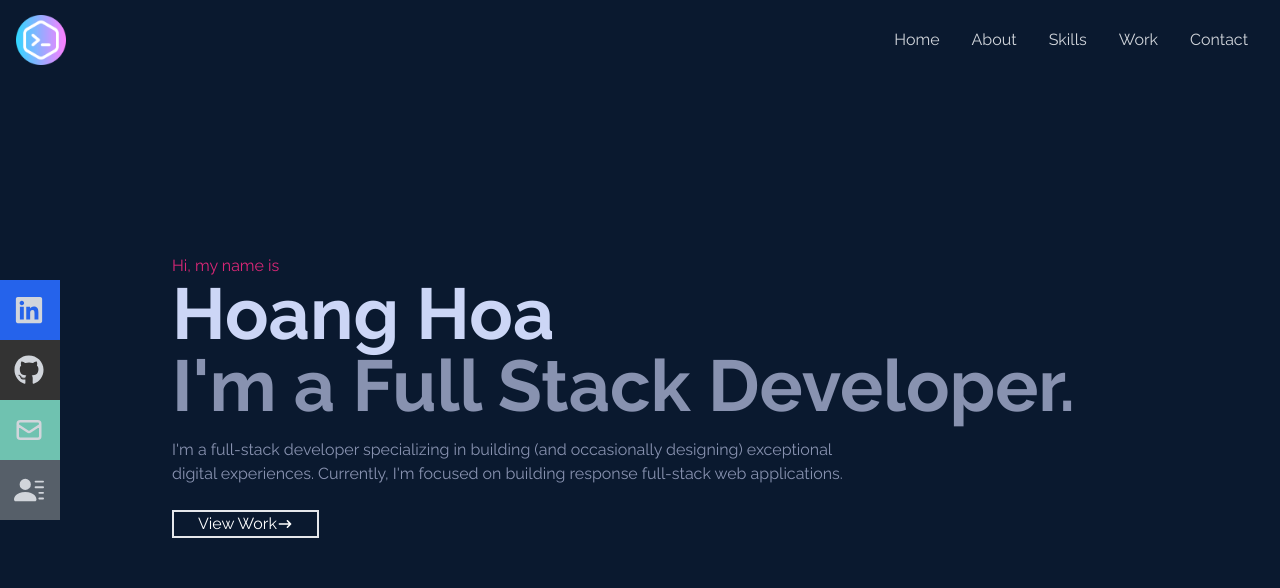
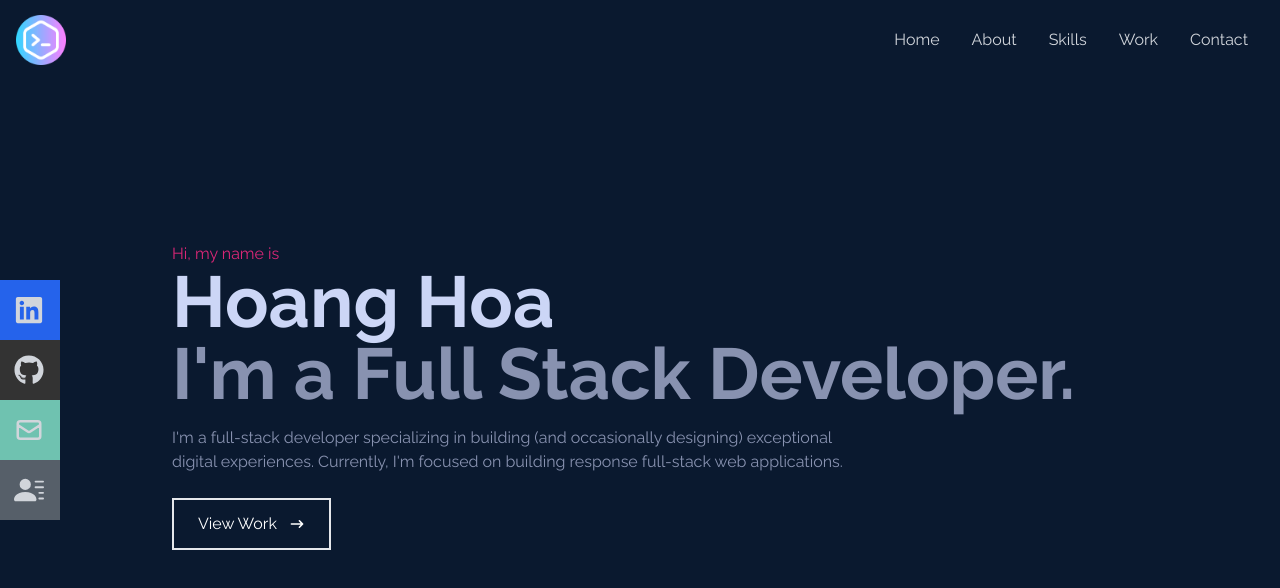
Before and after one commit to hoanghoa12345/react-portfolio-app, a React app: page / in a window 1280 px wide. Shown: the top 588 px of the page. Built offline with nearby package versions, Linux system fonts and the light colour scheme.

Commit message:
Update Home Component

```diff
--- a/src/components/Home.jsx
+++ b/src/components/Home.jsx
@@ -19,8 +19,11 @@ const Home = () => {
           building response full-stack web applications.
         </p>
         <div>
-          <button className="text-white border-2 px-6 py3 my-2 flex items-center hover:bg-pink-600 hover:border-pink-600">
-            View Work <HiArrowNarrowRight />
+          <button className="text-white group border-2 px-6 py-3 my-2 flex items-center hover:bg-pink-600 hover:border-pink-600">
+            View Work
+            <span className="group-hover:rotate-90 duration-300">
+              <HiArrowNarrowRight className="ml-3" />
+            </span>
           </button>
         </div>
       </div>
```
Also changed, not shown: src/components/About.jsx (added).
